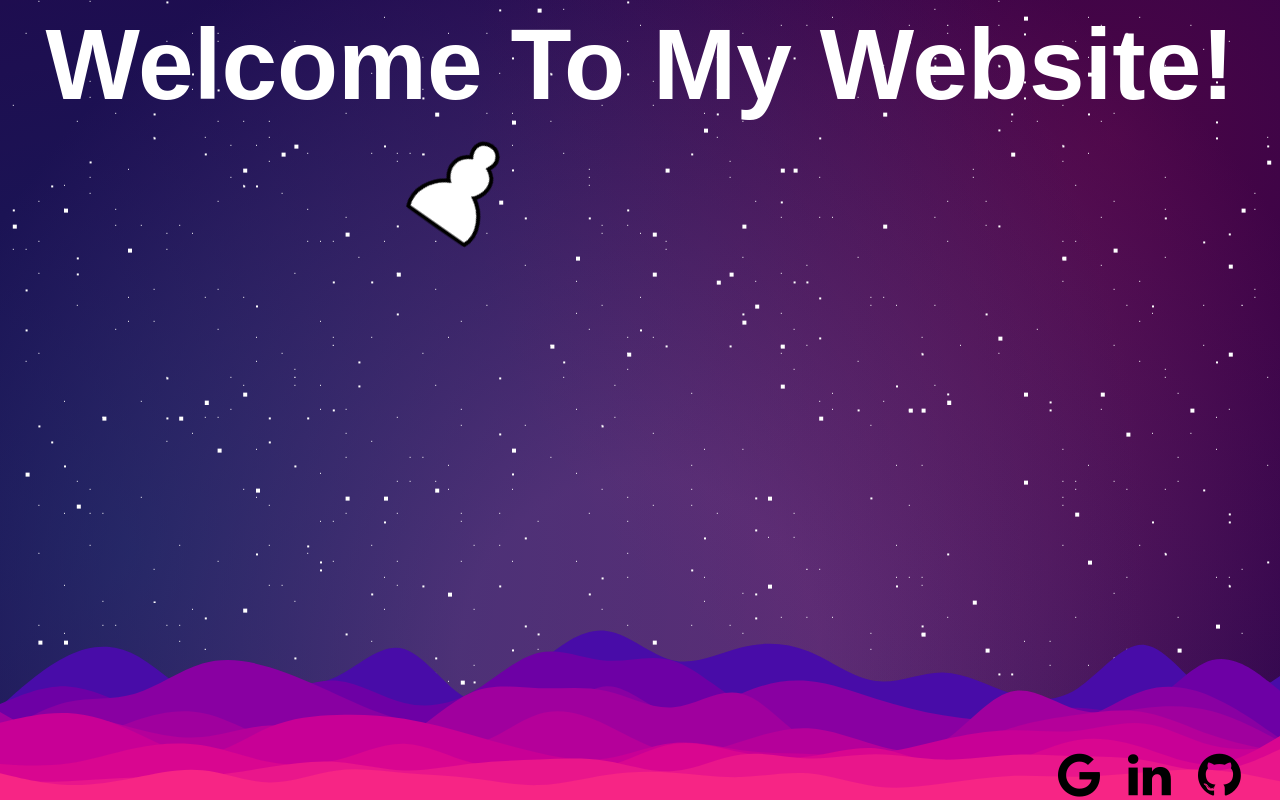
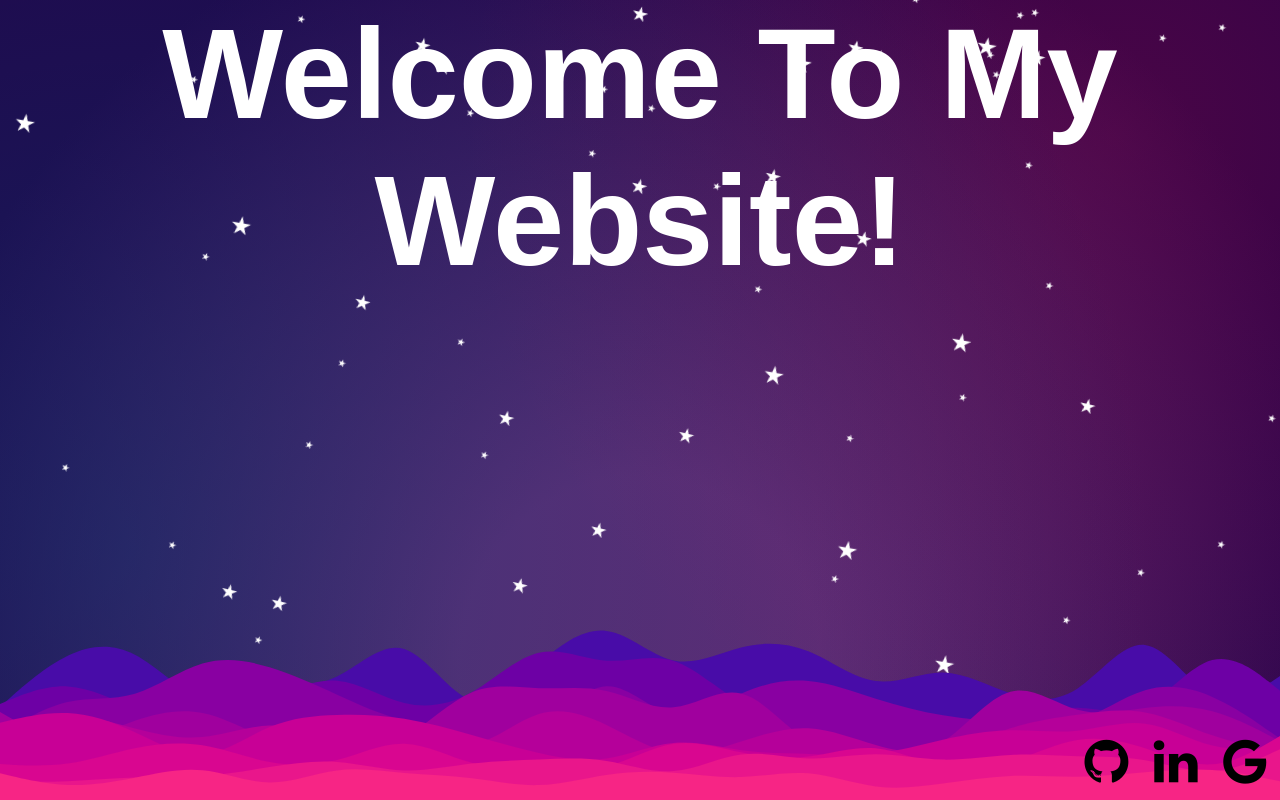
Before and after one commit to leonlenk/leonlenk.github.io, a Next.js app: page / in a window 1280 px wide. Built offline with nearby package versions, Linux system fonts and the light colour scheme.

Commit message:
fixed stars rotation

```diff
--- a/pages/index.tsx
+++ b/pages/index.tsx
@@ -6,9 +6,11 @@ export default function Page() {
     return (
     <>
     <main>
-        <div id={starStyles.background}/>
-        <div id={starStyles.midground}/>
-        <div id={starStyles.foreground}/>
+        <div id={starStyles.starContainer}>
+            <p id={starStyles.background}>★</p>
+            <p id={starStyles.midground}>★</p>
+            <p id={starStyles.foreground}>★</p>
+        </div>
         <div id={footerStyles.footer}>
             <img src="mountains_footer.svg" id={footerStyles.footerImage}/>
             <div id={footerStyles.iconContainer}>
@@ -19,7 +21,7 @@ export default function Page() {
         </div>
         <div id={indexStyles.scrollableContainer}>
             <h1 id={indexStyles.title}>Welcome To My Website!</h1>
-            <img src="whitePawn.svg" id={indexStyles.pawn} />
+            {/* <img src="whitePawn.svg" id={indexStyles.pawn} /> */}
         </div>
     </main>
     </>
--- a/styles/footer.module.scss
+++ b/styles/footer.module.scss
@@ -2,8 +2,8 @@
     position: fixed;
     left: 0;
     bottom: 0;
-    width: 100%;
-    height: 100%;
+    width: 100vw;
+    height: 10vh;
     background-repeat: no-repeat;
     background-size: cover;
     text-align: center;
@@ -18,18 +18,20 @@
 }
 
 #iconContainer {
+    padding: 1vw;
     position: fixed;
-    width: auto;
+    width: 100vw;
+    height: auto;
     display: flex;
-    flex-flow: row;
+    flex-flow: row-reverse;
+    gap: 2vw;
     bottom: 0;
-    right: 2%;
 }
 
 #socialIcon {
-    padding: 0px;
-    font-size: 50px;
-    width: 70px;
+    font-size: 4vw;
+    width: auto;
+    height: auto;
     text-align: center;
     text-decoration: none;
     color: black;
--- a/styles/index.module.scss
+++ b/styles/index.module.scss
@@ -1,6 +1,6 @@
 #title {
     text-align: center;
-    font-size: 100px;
+    font-size: 10vw;
 }
 
 #pawn {
--- a/styles/stars.module.scss
+++ b/styles/stars.module.scss
@@ -1,54 +1,63 @@
 @keyframes animateStars {
     from {
-      transform: translateY(0px);
+      transform: rotate(0);
     }
     to {
-      transform: translateY(-2000px);    }
+      transform: rotate(720deg);
+    }
 }
 
-// Function to generate multiple box-shadow values for stars
+// Function to generate multiple text-shadow values for stars
 @function multipleShadow($numberOfStars) {
-$value: "#{random(100)}vw #{random(200)}vh #FFF"; // Initial shadow
+    $value: "#{random(200)}vw #{random(200)}vh #FFF"; // Initial shadow
     @for $i from 2 through $numberOfStars {
-    $value: "#{$value}, #{random(100)}vw #{random(200)}vh #FFF"; // Add more shadows
+        $value: "#{$value}, #{300 - random(600)}vw #{300 - random(600)}vh #FFF"; // Add more shadows
     }
     @return unquote($value); // Return the concatenated value
 }
 
-$smallShadows: multipleShadow(1000); // Small stars
-$mediumShadows: multipleShadow(400); // Medium stars
-$bigShadows: multipleShadow(200); // Big stars
+$smallShadows: multipleShadow(1200); // Small stars
+$mediumShadows: multipleShadow(900); // Medium stars
+$bigShadows: multipleShadow(600); // Big stars
 
 #background {
-width: 0.07vw;
-height: 0.07vw;
-box-shadow: $smallShadows; // Apply small star shadows
-animation: animateStars 50s linear infinite;
+    text-align: center;
+    font-size: 10px;
+    transform-origin: 50vw 120vh;
+    text-shadow: $smallShadows; // Apply small star shadows
+    animation: animateStars 180s linear infinite;
     &::after {
-    box-shadow: $smallShadows; // Apply small star shadows to pseudo-element
+        text-shadow: $smallShadows; // Apply small star shadows to pseudo-element
     }
 }
 
 #midground {
-width: 0.15vw;
-height: 0.15vw;
-box-shadow: $mediumShadows; // Apply medium star shadows
-animation: animateStars 100s linear infinite;
+    text-align: center;
+    font-size: 20px;
+    transform-origin: 50vw 120vh;
+    text-shadow: $mediumShadows; // Apply medium star shadows
+    animation: animateStars 300s linear infinite;
     &::after {
-    width: 2px;
-    height: 2px;
-    box-shadow: $mediumShadows; // Apply medium star shadows to pseudo-element
+        text-shadow: $mediumShadows; // Apply medium star shadows to pseudo-element
     }
 }
 
 #foreground {
-width: .3vw;
-height: .3vw;
-box-shadow: $bigShadows; // Apply big star shadows
-animation: animateStars 150s linear infinite;
+    text-align: center;
+    font-size: 25px;
+    transform-origin: 50vw 120vh;
+    text-shadow: $bigShadows; // Apply big star shadows
+    animation: animateStars 400s linear infinite;
     &::after {
-    width: 3px;
-    height: 3px;
-    box-shadow: $bigShadows; // Apply big star shadows to pseudo-element
+        text-shadow: $bigShadows; // Apply big star shadows to pseudo-element
     }
 }
+
+#starContainer {
+    left: 0;
+    bottom: 0;
+    width: 100vw;
+    height: 100vh;
+    overflow-y: hidden;
+    position: fixed;
+}
```
Lines whose indentation alone changed are shown as unchanged.
